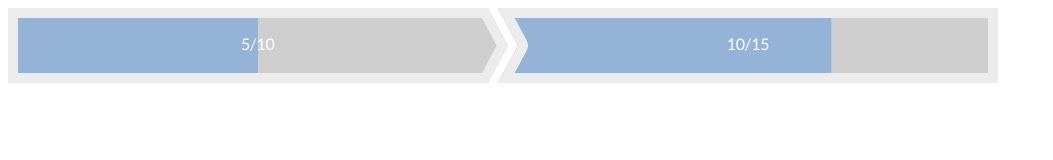
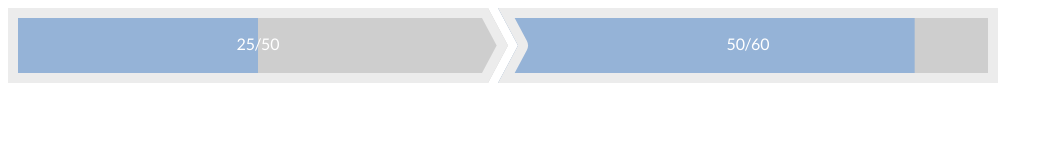
Before and after one commit to matthoskins1980/matthoskins1980.github.io, a plain HTML site: page d3-pipeline-chart/d3-pipeline-chart.html in a window 1280 px wide. Shown: the whole page, without its empty margins (0-1053 px from the left). Drawn offline with nearby package versions, Linux system fonts and the light colour scheme.

Commit message:
Commit example

```diff
--- a/d3-pipeline-chart/d3-pipeline-chart.html
+++ b/d3-pipeline-chart/d3-pipeline-chart.html
@@ -16,23 +16,11 @@
 </body>
 
 <script language="JavaScript">
-	var data = [
-		{   label: "Prospecting",
-			value: 5,
-			goal: 10
-		},
-		{
-			label: "Needs Analysis",
-			value: 10,
-			goal: 15
-		}
-	];
-
 	pipeline = new pipelineChart("pipeline1");
 
 	pipeline
-		.push(new pipelineChartStage({label: data[0].label, value: data[0].value, goal: data[0].goal, color: "#95B3D7"}))
-		.push(new pipelineChartStage({label: data[1].label, value: data[1].value, goal: data[1].goal, color: "#95B3D7"}));
+		.push(new pipelineChartStage({label: "Stage 1", value: 25, goal: 50, color: "#95B3D7"}))
+		.push(new pipelineChartStage({label: "Stage 2", value: 50, goal: 60, color: "#95B3D7"}));
 
 	pipeline.render();
 </script>
```
